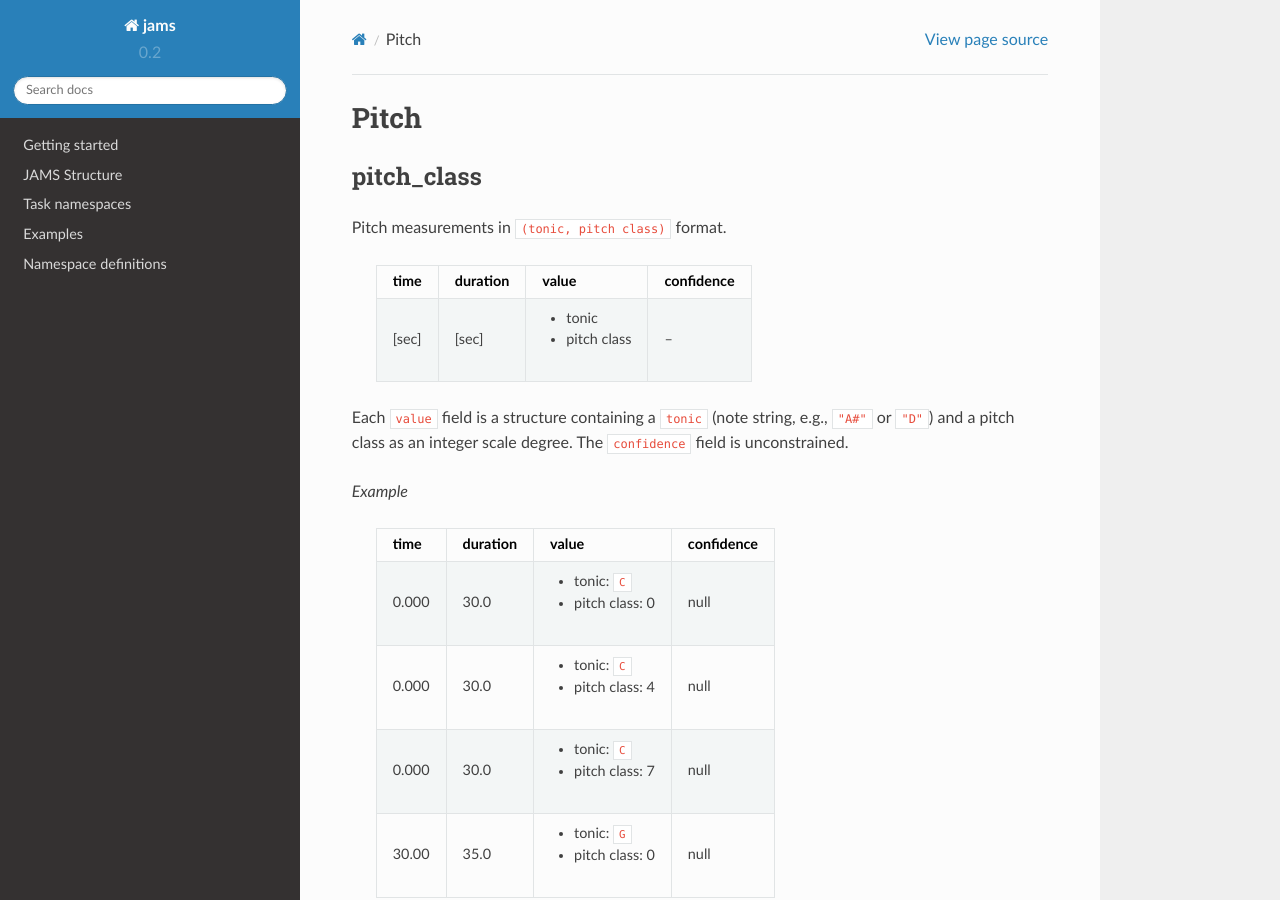
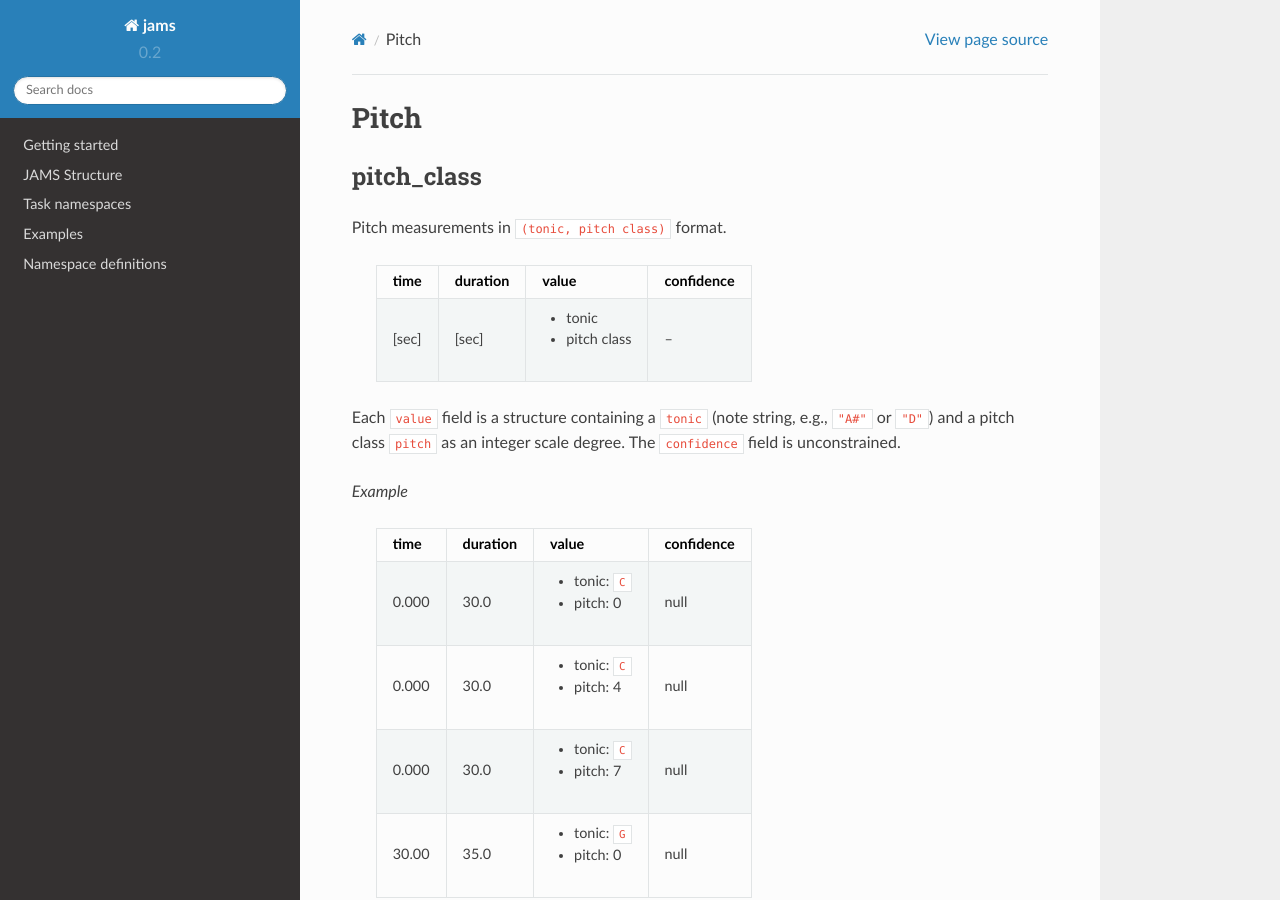
Before and after one commit to marl/jams, a Sphinx documentation site: the page built from docs/namespaces/pitch.rst, in a window 1280 px wide and 900 px high. Built offline with Sphinx 7.4.7 and the Read the Docs theme 2.0.0, drawn with Linux system fonts in a browser that asks for light colours.

Commit message:
corrected an error in pitch class namespace doc

```diff
--- a/docs/namespaces/pitch.rst
+++ b/docs/namespaces/pitch.rst
@@ -14,7 +14,7 @@ Pitch measurements in ``(tonic, pitch class)`` format.
 
 Each ``value`` field is a structure containing a ``tonic`` (note string, e.g., ``"A#"`` or
 ``"D"``)
-and a pitch class as an integer scale degree.  The ``confidence`` field is unconstrained.
+and a pitch class ``pitch`` as an integer scale degree.  The ``confidence`` field is unconstrained.
 
 
 *Example*
@@ -23,16 +23,16 @@ and a pitch class as an integer scale degree.  The ``confidence`` field is uncon
     | time  | duration | value            | confidence |
     +=======+==========+==================+============+
     | 0.000 | 30.0     | - tonic: ``C``   | null       |
-    |       |          | - pitch class: 0 |            |
+    |       |          | - pitch: 0       |            |
     +-------+----------+------------------+------------+
     | 0.000 | 30.0     | - tonic: ``C``   | null       |
-    |       |          | - pitch class: 4 |            |
+    |       |          | - pitch: 4       |            |
     +-------+----------+------------------+------------+
     | 0.000 | 30.0     | - tonic: ``C``   | null       |
-    |       |          | - pitch class: 7 |            |
+    |       |          | - pitch: 7       |            |
     +-------+----------+------------------+------------+
     | 30.00 | 35.0     | - tonic: ``G``   | null       |
-    |       |          | - pitch class: 0 |            |
+    |       |          | - pitch: 0       |            |
     +-------+----------+------------------+------------+
 
 
```
